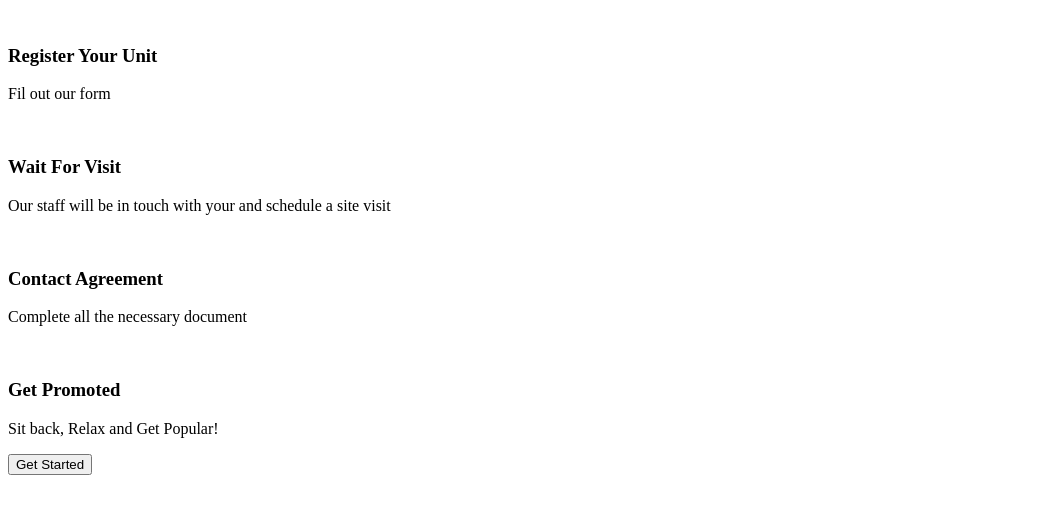
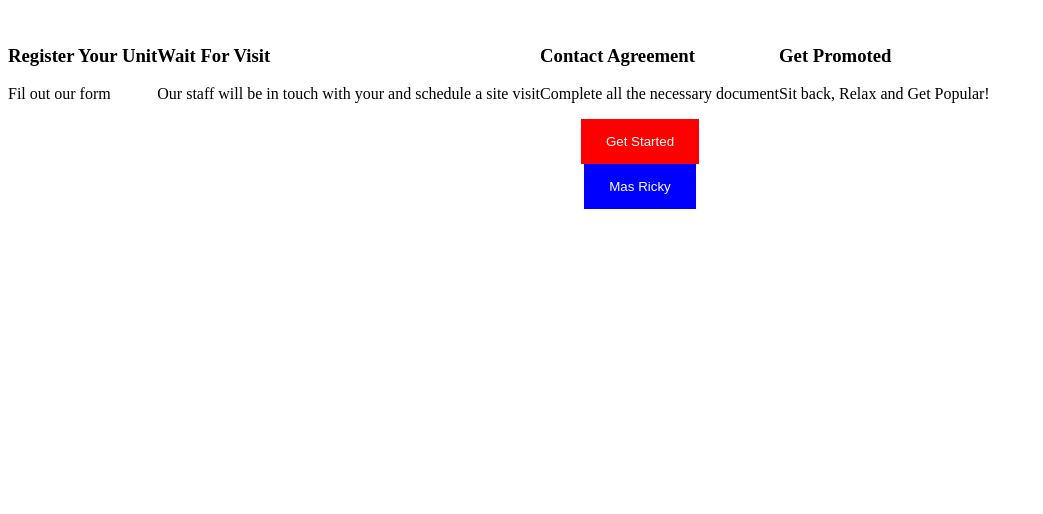
Before and after one commit to alifriow/projek-3, a plain HTML site: page index.html in a window 1280 px wide. Shown: the whole page, without its empty margins (0-1043 px from the left). Drawn offline with Linux system fonts and the light colour scheme.

Commit message:
Styling tombol

```diff
--- a/index.html
+++ b/index.html
@@ -6,11 +6,27 @@
     <meta http-equiv="X-UA-Compatible" content="IE=edge">
     <meta name="viewport" content="width=device-width, initial-scale=1.0">
     <title>Belajar git</title>
+    <style>
+        button{
+            background-color:red;
+            color:white;
+            border:none;
+            padding-left:25px;
+            padding-right:25px;
+            padding-top:15px;
+            padding-bottom:15px;
+            margin:auto;
+            display:block;
+        }
+        .cardcard{
+            display:flex;
+        }
+    </style>
 </head>
 
 <body>
 
-    <div>
+    <div class="cardcard">
         <div class="card">
             <img src="" alt="">
             <h3>Register Your Unit</h3>
@@ -34,6 +50,7 @@
     </div>
 
     <button>Get Started</button>
+    <button style="background-color:blue">Mas Ricky</button>
 
 </body>
 
```
